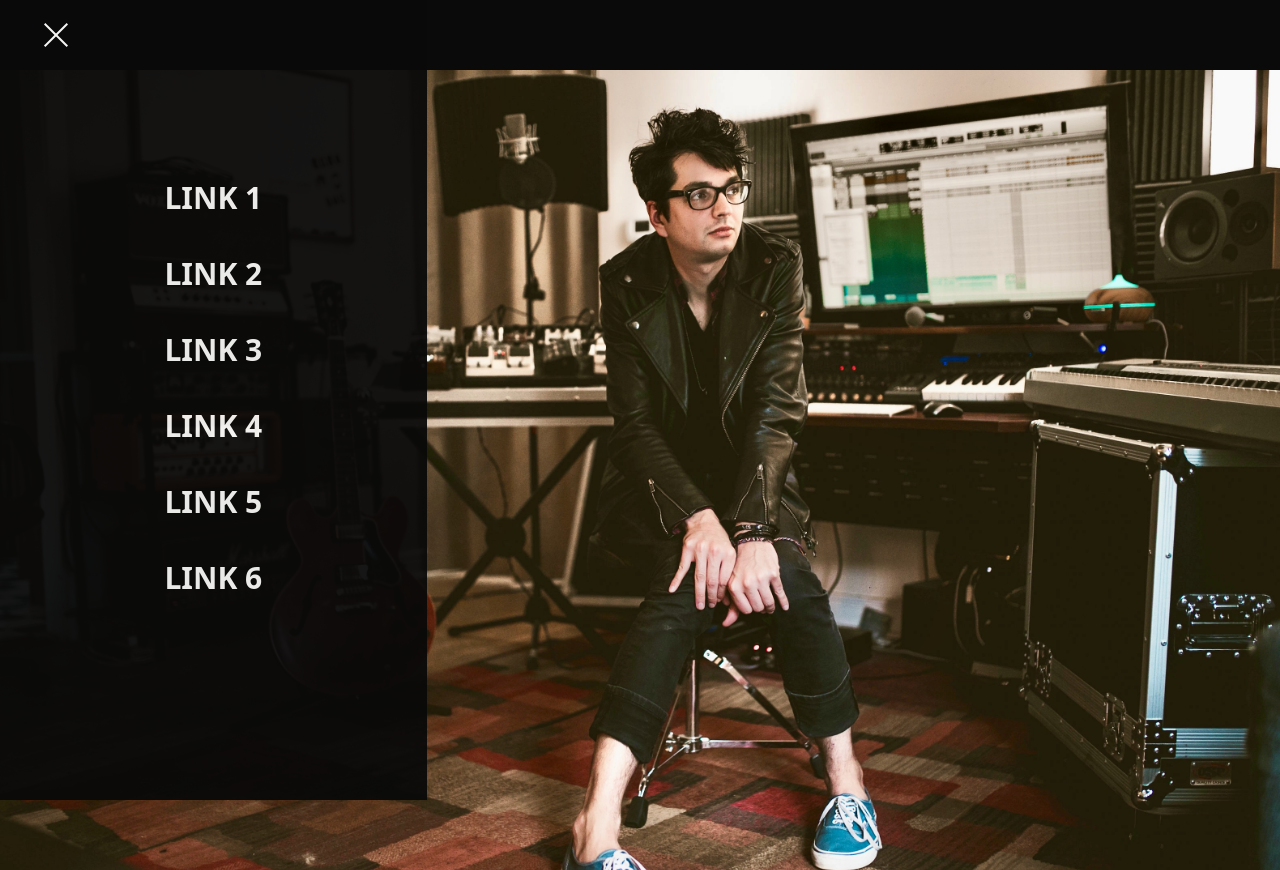
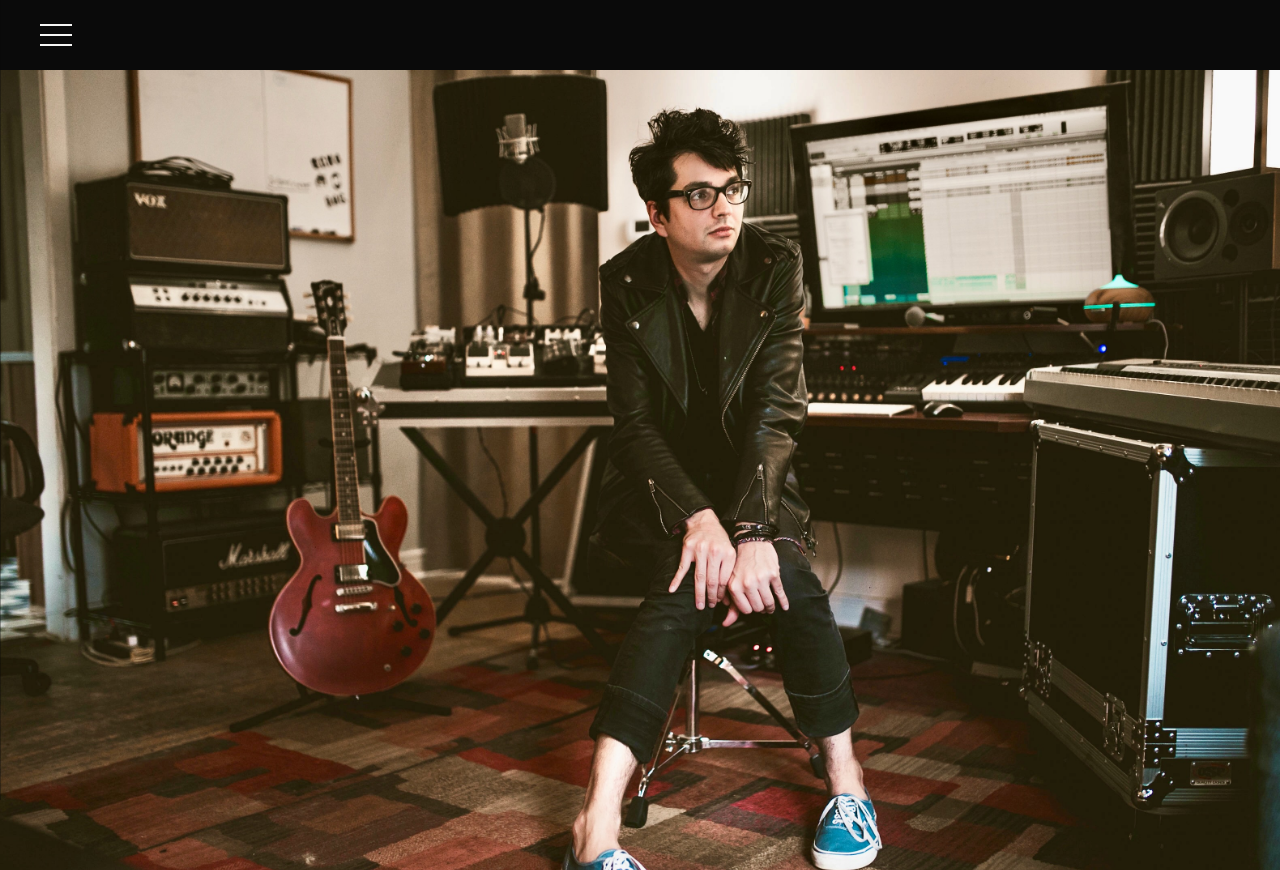
Before and after one commit to jxhnkndl/animated-navbar, a React (Vite) app: page / in a window 1280 px wide. Built offline with nearby package versions, Linux system fonts and the light colour scheme.

Commit message:
set all basic navbars initial open state to false

```diff
--- a/src/components/FromBottom.jsx
+++ b/src/components/FromBottom.jsx
@@ -1,7 +1,7 @@
 import { useState } from 'react';
 
 export default function FromBottom() {
-  const [isOpen, setIsOpen] = useState(true);
+  const [isOpen, setIsOpen] = useState(false);
 
   return (
     <>
--- a/src/components/FromLeft.jsx
+++ b/src/components/FromLeft.jsx
@@ -1,7 +1,7 @@
 import { useState } from 'react';
 
 export default function FromLeft() {
-  const [isOpen, setIsOpen] = useState(true);
+  const [isOpen, setIsOpen] = useState(false);
 
   return (
     <>
--- a/src/components/FromLeftPartial.jsx
+++ b/src/components/FromLeftPartial.jsx
@@ -1,7 +1,7 @@
 import { useState } from 'react';
 
 export default function FromLeftPartial() {
-  const [isOpen, setIsOpen] = useState(true);
+  const [isOpen, setIsOpen] = useState(false);
 
   return (
     <>
--- a/src/components/FromRight.jsx
+++ b/src/components/FromRight.jsx
@@ -1,7 +1,7 @@
 import { useState } from 'react';
 
 export default function FromRight() {
-  const [isOpen, setIsOpen] = useState(true);
+  const [isOpen, setIsOpen] = useState(false);
 
   return (
     <>
--- a/src/components/FromTop.jsx
+++ b/src/components/FromTop.jsx
@@ -1,7 +1,7 @@
 import { useState } from 'react';
 
 export default function FromTop() {
-  const [isOpen, setIsOpen] = useState(true);
+  const [isOpen, setIsOpen] = useState(false);
 
   return (
     <>
```
